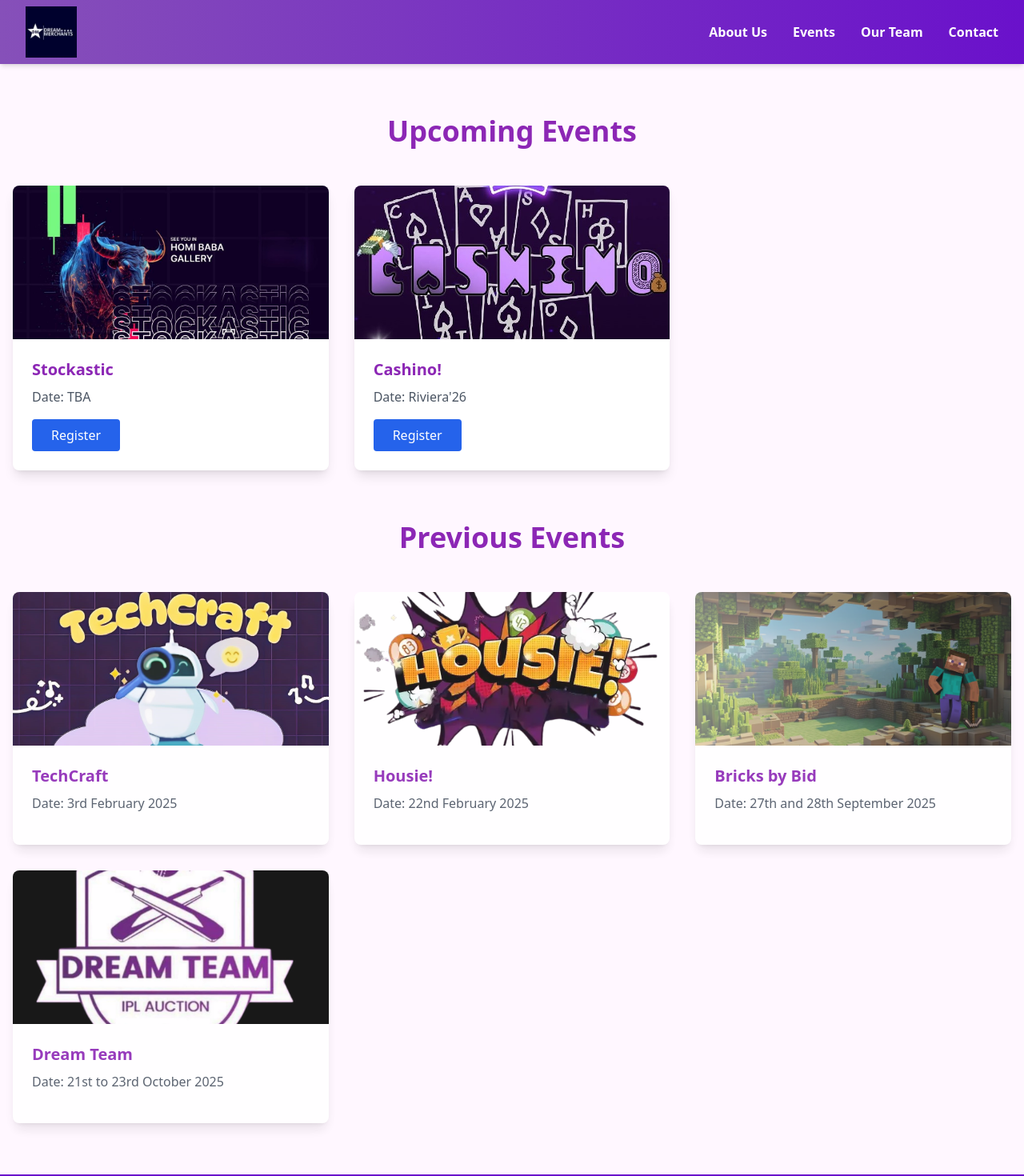
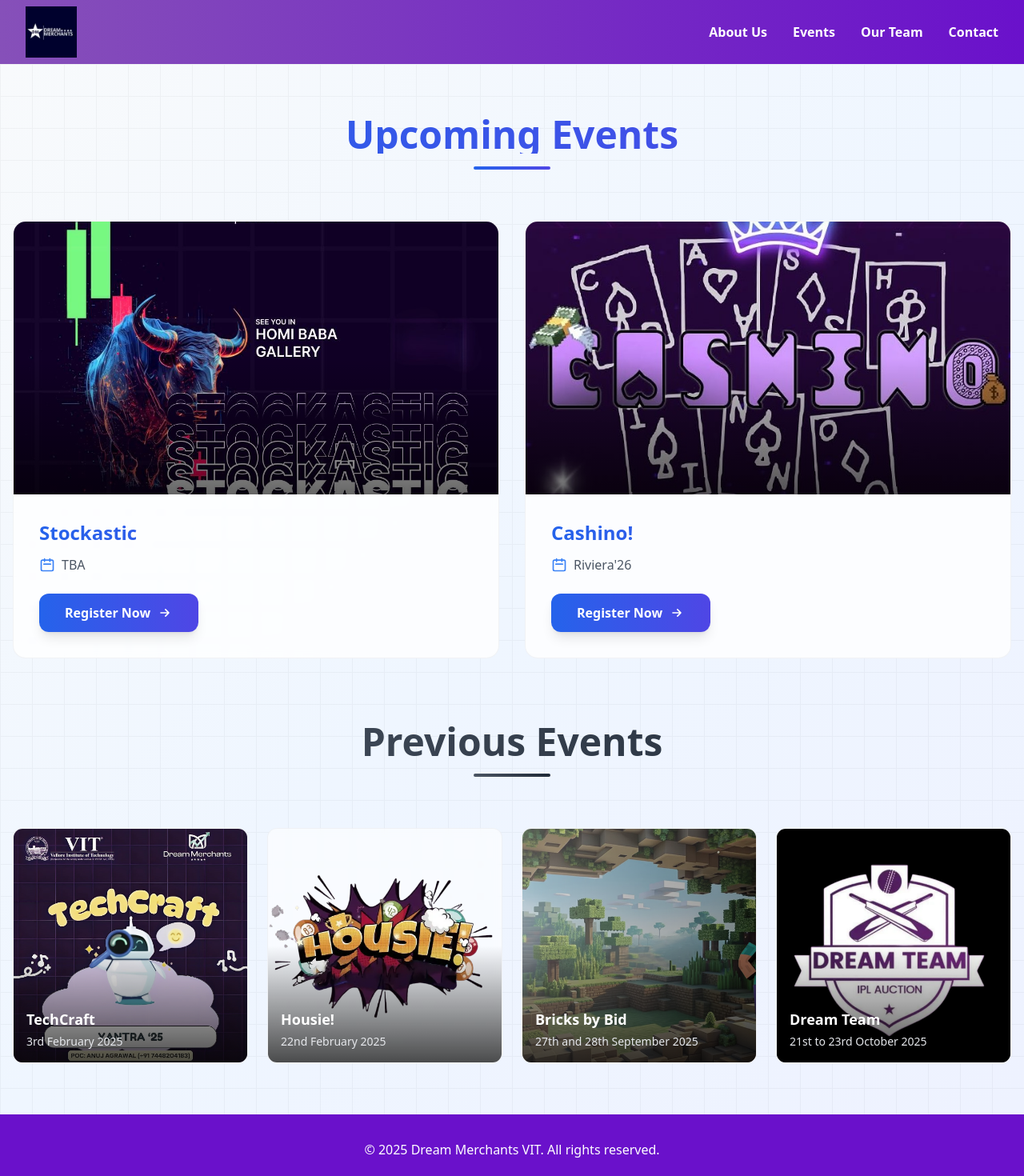
Before and after one commit to Omega-Aura/dreammerchants2.0, a React (Vite) app: page /events in a window 1280 px wide. Shown: the top 1470 px of the page at 80% size. Built offline with nearby package versions, Linux system fonts and the light colour scheme; the HTML template or start-up script is replaced by a standard one.

Commit message:
Update UI with modern design for Events and Team pages, remove footer credit

```diff
--- a/src/components/Footer.jsx
+++ b/src/components/Footer.jsx
@@ -1,5 +1,3 @@
-import React from 'react';
-
 function Footer() {
   return (
     <footer className="bg-[#6a11cb] text-white py-8">
@@ -8,19 +6,18 @@ function Footer() {
           <p className="mb-6">&copy; 2025 Dream Merchants VIT. All rights reserved.</p>
           <div className="flex justify-center space-x-8 mb-6">
             <a href="https://www.instagram.com/dreammerchantsvit" target="_blank" rel="noopener noreferrer"
-               className="transform hover:scale-110 transition-transform duration-300">
+              className="transform hover:scale-110 transition-transform duration-300">
               <img src="/assets/icons/instagram.png" alt="Instagram" className="h-8 w-8" />
             </a>
             <a href="https://www.facebook.com/DreamMerchantsVIT/" target="_blank" rel="noopener noreferrer"
-               className="transform hover:scale-110 transition-transform duration-300">
+              className="transform hover:scale-110 transition-transform duration-300">
               <img src="/assets/icons/facebook.png" alt="Facebook" className="h-8 w-8" />
             </a>
             <a href="https://www.linkedin.com/company/dream-merchants-vit/" target="_blank" rel="noopener noreferrer"
-               className="transform hover:scale-110 transition-transform duration-300">
+              className="transform hover:scale-110 transition-transform duration-300">
               <img src="/assets/icons/linkedin.png" alt="LinkedIn" className="h-8 w-8" />
             </a>
           </div>
-          <p className="text-sm">Created with ❤️ by Aritra</p>
         </div>
       </div>
     </footer>
--- a/src/pages/Events.jsx
+++ b/src/pages/Events.jsx
@@ -42,24 +42,62 @@ function Events() {
   ];
 
   return (
-    <section className="py-16 px-4">
+    <section className="relative min-h-screen py-16 px-4 bg-gradient-to-br from-slate-50 via-blue-50 to-indigo-50">
+      {/* Squares Background Pattern */}
+      <div className="absolute inset-0 opacity-[0.03] pointer-events-none">
+        <div className="absolute inset-0" style={{
+          backgroundImage: `
+            linear-gradient(to right, #000 1px, transparent 1px),
+            linear-gradient(to bottom, #000 1px, transparent 1px)
+          `,
+          backgroundSize: '40px 40px'
+        }}></div>
+      </div>
+
       {/* Upcoming Events Section */}
-      <div className="mb-16">
-        <h2 className="text-4xl font-bold text-center mb-12">Upcoming Events</h2>
-        <div className="max-w-7xl mx-auto grid grid-cols-1 md:grid-cols-2 lg:grid-cols-3 gap-8">
+      <div className="relative z-10 mb-20">
+        <h2 className="text-5xl font-bold text-center mb-4 bg-gradient-to-r from-blue-600 to-indigo-600 bg-clip-text text-transparent">
+          Upcoming Events
+        </h2>
+        <div className="w-24 h-1 bg-gradient-to-r from-blue-600 to-indigo-600 mx-auto mb-16 rounded-full"></div>
+
+        <div className="max-w-7xl mx-auto grid grid-cols-1 md:grid-cols-2 gap-8">
           {upcomingEvents.map((event, index) => (
-            <div key={index} className="bg-white rounded-lg shadow-lg overflow-hidden">
-              <img src={event.image} alt={event.title} className="w-full h-48 object-cover" />
-              <div className="p-6">
-                <h3 className="text-xl font-semibold mb-2">{event.title}</h3>
-                <p className="text-gray-600 mb-4">Date: {event.date}</p>
+            <div
+              key={index}
+              className="group relative bg-white/80 backdrop-blur-sm rounded-2xl overflow-hidden border border-gray-200/50 hover:border-blue-300 transition-all duration-300 hover:shadow-2xl hover:shadow-blue-500/20 hover:-translate-y-2"
+            >
+              <div className="absolute inset-0 bg-gradient-to-br from-blue-500/5 to-indigo-500/5 opacity-0 group-hover:opacity-100 transition-opacity duration-300"></div>
+
+              <div className="relative aspect-video overflow-hidden">
+                <img
+                  src={event.image}
+                  alt={event.title}
+                  className="w-full h-full object-cover group-hover:scale-110 transition-transform duration-500"
+                />
+                <div className="absolute inset-0 bg-gradient-to-t from-black/60 via-transparent to-transparent"></div>
+              </div>
+
+              <div className="relative p-8">
+                <h3 className="text-2xl font-bold mb-3 bg-gradient-to-r from-blue-600 to-indigo-600 bg-clip-text text-transparent">
+                  {event.title}
+                </h3>
+                <div className="flex items-center gap-2 mb-6">
+                  <svg className="w-5 h-5 text-blue-500" fill="none" stroke="currentColor" viewBox="0 0 24 24">
+                    <path strokeLinecap="round" strokeLinejoin="round" strokeWidth="2" d="M8 7V3m8 4V3m-9 8h10M5 21h14a2 2 0 002-2V7a2 2 0 00-2-2H5a2 2 0 00-2 2v12a2 2 0 002 2z" />
+                  </svg>
+                  <p className="text-gray-600 font-medium">{event.date}</p>
+                </div>
                 <a
                   href={event.registerLink}
                   target="_blank"
                   rel="noopener noreferrer"
-                  className="inline-block bg-blue-600 text-white px-6 py-2 rounded hover:bg-blue-700 transition-colors"
+                  className="inline-flex items-center gap-2 bg-gradient-to-r from-blue-600 to-indigo-600 text-white px-8 py-3 rounded-xl font-semibold hover:from-blue-700 hover:to-indigo-700 transition-all duration-300 shadow-lg hover:shadow-xl hover:shadow-blue-500/30"
                 >
-                  Register
+                  Register Now
+                  <svg className="w-5 h-5 group-hover:translate-x-1 transition-transform" fill="none" stroke="currentColor" viewBox="0 0 24 24">
+                    <path strokeLinecap="round" strokeLinejoin="round" strokeWidth="2" d="M13 7l5 5m0 0l-5 5m5-5H6" />
+                  </svg>
                 </a>
               </div>
             </div>
@@ -68,15 +106,29 @@ function Events() {
       </div>
 
       {/* Previous Events Section */}
-      <div>
-        <h2 className="text-4xl font-bold text-center mb-12">Previous Events</h2>
-        <div className="max-w-7xl mx-auto grid grid-cols-1 md:grid-cols-2 lg:grid-cols-3 gap-8">
+      <div className="relative z-10">
+        <h2 className="text-5xl font-bold text-center mb-4 bg-gradient-to-r from-gray-600 to-gray-800 bg-clip-text text-transparent">
+          Previous Events
+        </h2>
+        <div className="w-24 h-1 bg-gradient-to-r from-gray-600 to-gray-800 mx-auto mb-16 rounded-full"></div>
+
+        <div className="max-w-7xl mx-auto grid grid-cols-1 md:grid-cols-2 lg:grid-cols-4 gap-6">
           {previousEvents.map((event, index) => (
-            <div key={index} className="bg-white rounded-lg shadow-lg overflow-hidden opacity-90">
-              <img src={event.image} alt={event.title} className="w-full h-48 object-cover" />
-              <div className="p-6">
-                <h3 className="text-xl font-semibold mb-2">{event.title}</h3>
-                <p className="text-gray-600 mb-4">Date: {event.date}</p>
+            <div
+              key={index}
+              className="group relative bg-white/60 backdrop-blur-sm rounded-xl overflow-hidden border border-gray-200/50 hover:border-gray-300 transition-all duration-300 hover:shadow-xl hover:-translate-y-1"
+            >
+              <div className="relative aspect-square overflow-hidden">
+                <img
+                  src={event.image}
+                  alt={event.title}
+                  className="w-full h-full object-cover group-hover:scale-105 transition-transform duration-500 grayscale-[30%] group-hover:grayscale-0"
+                />
+                <div className="absolute inset-0 bg-gradient-to-t from-black/70 via-transparent to-transparent"></div>
+                <div className="absolute bottom-0 left-0 right-0 p-4">
+                  <h3 className="text-lg font-bold text-white mb-1">{event.title}</h3>
+                  <p className="text-sm text-gray-200">{event.date}</p>
+                </div>
               </div>
             </div>
           ))}
```
Also changed, not shown: src/pages/Team.jsx (+73 -15 lines).
